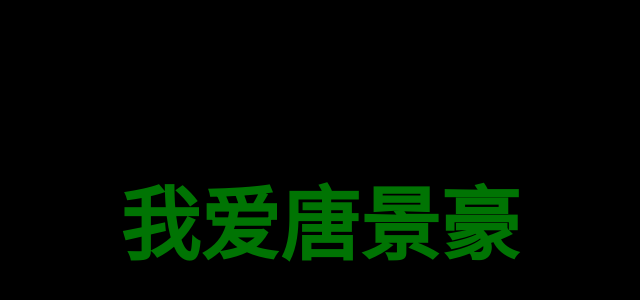
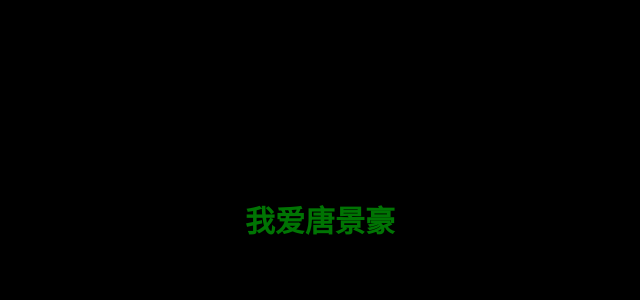
Before and after one commit to tjh13507454320-lgtm/jianjian.github.io, a plain HTML site: page index.html in a window 1280 px wide. Shown: the part 164-464 px from the top of the page, without its empty margins (370-1010 px from the left). Drawn offline with Linux system fonts and the light colour scheme.

Commit message:
Update index.html

```diff
--- a/index.html
+++ b/index.html
@@ -20,7 +20,7 @@
         }
         /* 文字样式和动画 */
         .text {
-            font-size: 80px; /* 大号字体，可自行调整 */
+            font-size: 30px; /* 大号字体，可自行调整 */
             font-weight: bold;
             position: relative;
             /* 组合动画：移动、颜色变换、闪烁 */
```
